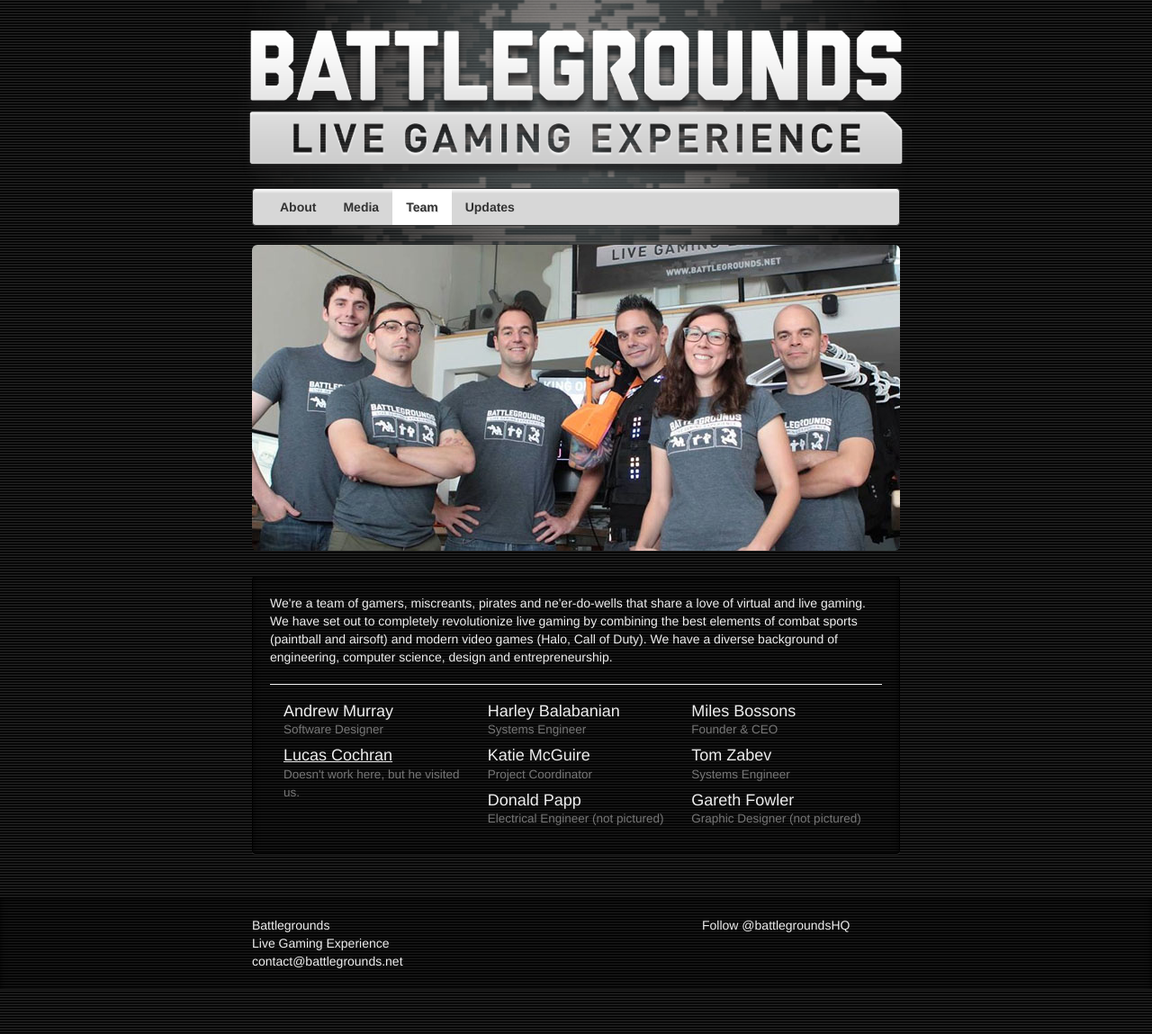
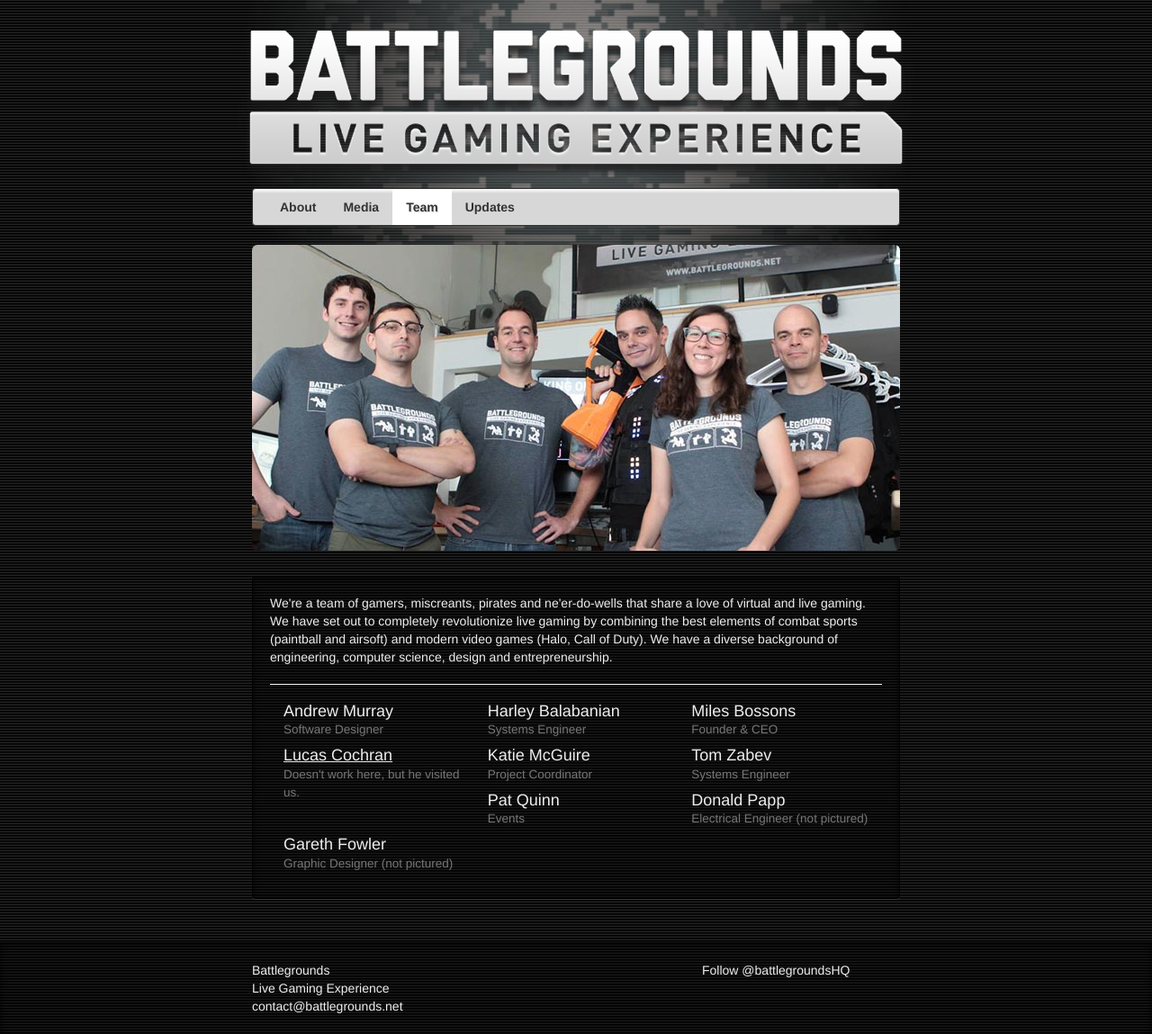
Before and after one commit to BattlegroundsLG/battlegroundslg.github.io, a Jekyll site: the page built from team.html, in a window 1280 px wide. Shown: the whole page at 90% size. Built offline with Jekyll 4.4.1, drawn with Linux system fonts in a browser that asks for light colours; nearby versions of some CDN libraries; Markdown is read by kramdown in place of the engine named in the settings; comment, search, counter and statistics services are not loaded.

Commit message:
Updated team.html

```diff
--- a/team.html
+++ b/team.html
@@ -37,6 +38,10 @@ permalink: team/index.html
     <small>Systems Engineer</small>
   </h4>
   <h4 class="col-sm-4">
+    Pat Quinn<br/>
+    <small>Events</small>
+  </h4>
+  <h4 class="col-sm-4">
     Donald Papp<br/>
     <small>Electrical Engineer (not pictured)</small>
   </h4>
```
Also changed, not shown: other parts of team.html (+1 -0 lines).
